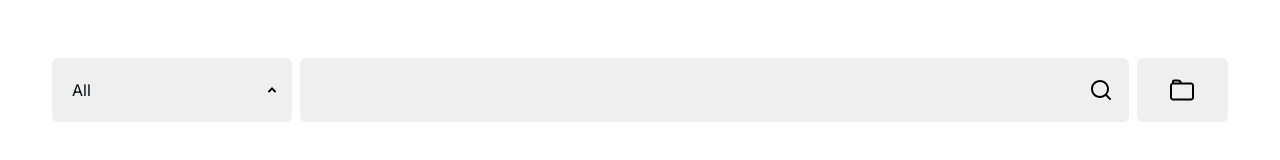
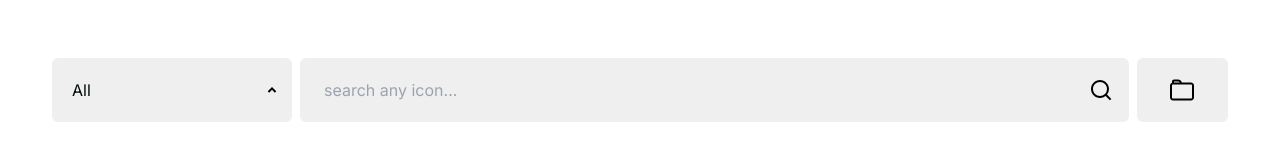
Before and after one commit to stunicons/stunicons.com, a Nuxt app: page / in a window 1280 px wide. Shown: the part 398-558 px from the top of the page. Built offline with nearby package versions, Linux system fonts and the light colour scheme.

Commit message:
feat: placeholder

```diff
--- a/components/Search/SearchInput.vue
+++ b/components/Search/SearchInput.vue
@@ -1,7 +1,7 @@
 <template>
 <div class="search-input">
   <label>
-    <input @input="searchKeyChanged" type="text" v-model="searchKey">
+    <input @input="searchKeyChanged" placeholder="search any icon..." type="text" v-model="searchKey">
   </label>
   <div ref="icon" class="icon" @click="search">
     <svg xmlns="http://www.w3.org/2000/svg" viewBox="0 0 24 24" width="24" height="24"><path fill="none" d="M0 0h24v24H0z"/><path d="M18.031 16.617l4.283 4.282-1.415 1.415-4.282-4.283A8.96 8.96 0 0 1 11 20c-4.968 0-9-4.032-9-9s4.032-9 9-9 9 4.032 9 9a8.96 8.96 0 0 1-1.969 5.617zm-2.006-.742A6.977 6.977 0 0 0 18 11c0-3.868-3.133-7-7-7-3.868 0-7 3.132-7 7 0 3.867 3.132 7 7 7a6.977 6.977 0 0 0 4.875-1.975l.15-.15z"/></svg>
```
